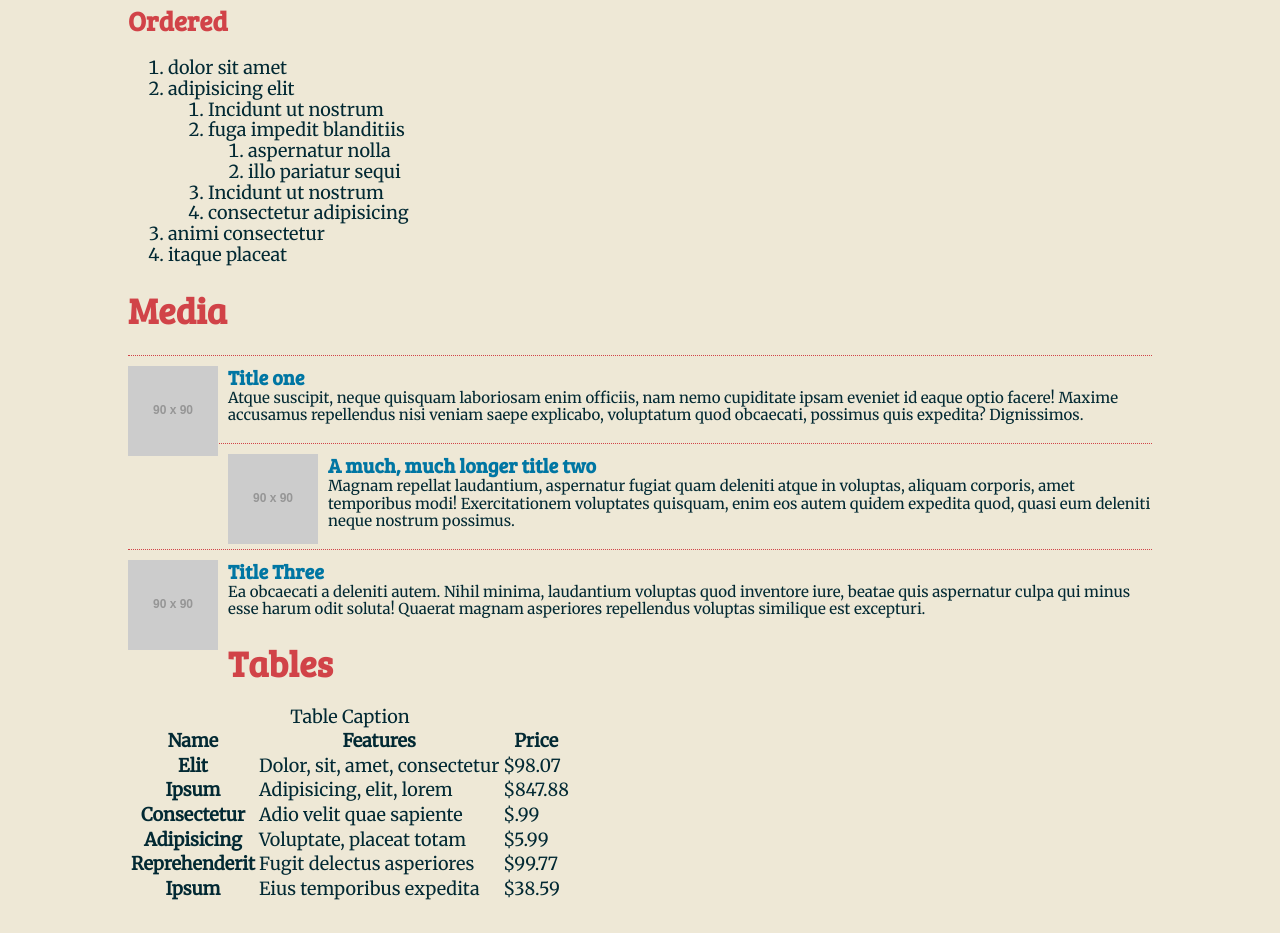
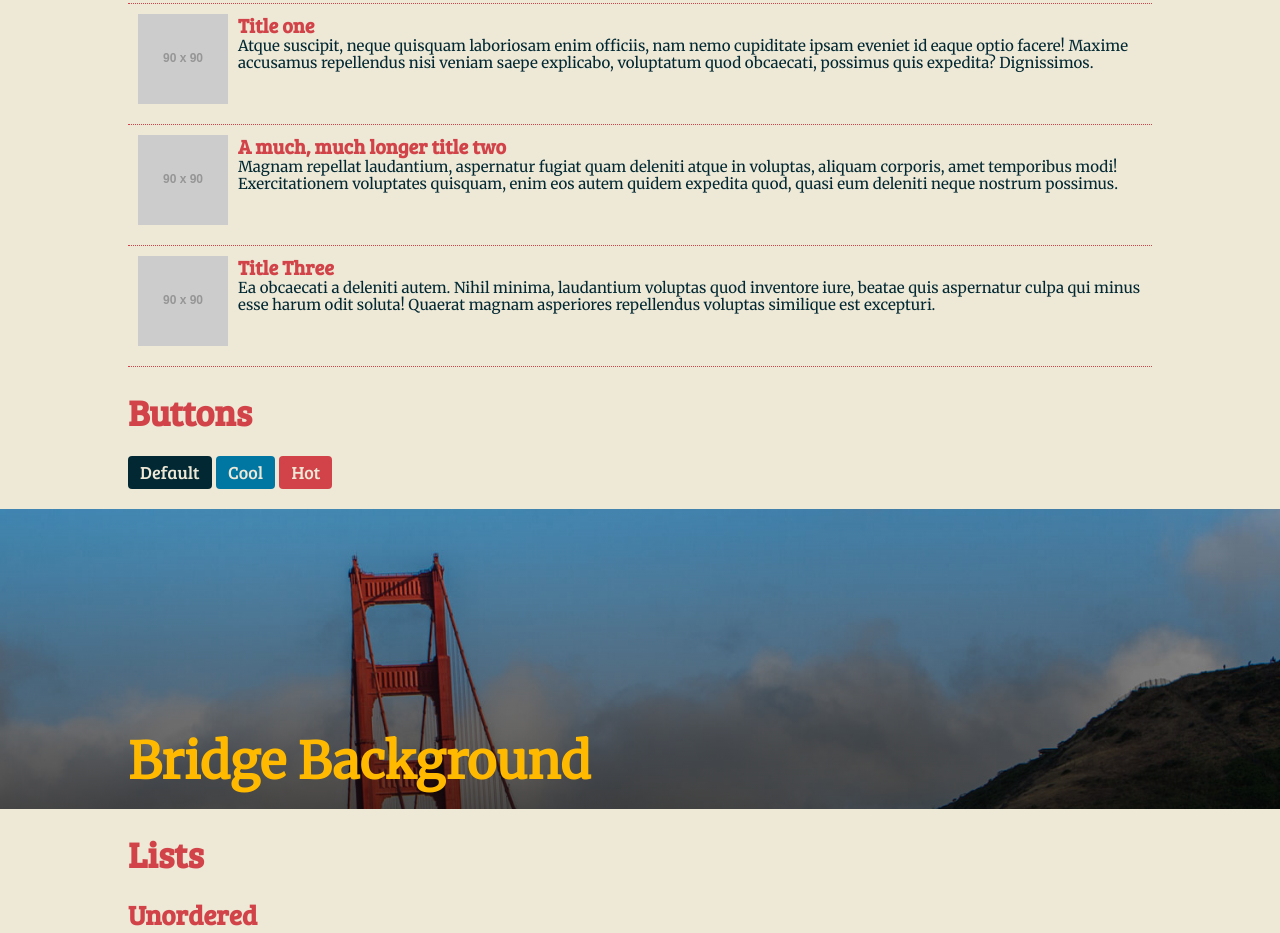
Before and after one commit to aranab/sass-codearx, a website: page index.html in a window 1280 px wide. Shown: the part 1432-2365 px from the top of the page. Drawn offline with Linux system fonts and the light colour scheme; placeholder pictures from the web are drawn by us.

Commit message:
Added style by mixins, extend, ampersand

```diff
--- a/assets/scss/_interface.scss
+++ b/assets/scss/_interface.scss
@@ -0,0 +1,33 @@
+$color-btn-text: $color-backgrounds;
+$color-btn-default: $color-main;
+$color-btn-hot: $red;
+$color-btn-cool: $blue;
+
+%btn {
+    display: inline-block;
+    padding: 6px 12px;
+    text-align: center;
+    white-space: nowrap;
+    vertical-align: middle;
+    cursor: pointer;
+    border: none;
+    border-radius: 4px;
+    font-family: $font-highlight;
+    user-select: none;
+    color: $color-btn-text;
+}
+
+.btn-default {
+    @extend %btn;
+    background: $color-btn-default;
+}
+
+.btn-hot {
+    @extend %btn;
+    background: $color-btn-hot;
+}
+
+.btn-cool {
+    @extend %btn;
+    background: $color-btn-cool;
+}
--- a/assets/scss/_mixins.scss
+++ b/assets/scss/_mixins.scss
@@ -0,0 +1,22 @@
+@mixin backImage(
+    $image,
+    $height: 100vh,
+    $bgPos: center center
+    ) {
+    background: linear-gradient(to bottom, rgba(0,0,0,0), rgba(0,0,0,.6)), url($image);
+    background-repeat: no-repeat;
+    background-position: $bgPos;
+    background-size: cover;
+    height: $height;
+}
+
+@mixin clearfix {
+    &::before,
+    &::after {
+        content: '';
+        display: table;
+    }
+    &::after {
+        clear: both;
+    }
+}
--- a/assets/scss/modules/_backgrounds.scss
+++ b/assets/scss/modules/_backgrounds.scss
@@ -0,0 +1,34 @@
+.background {
+	color: $color-backgrounds;
+	margin: 20px 0;
+	width: 100%;
+	display: table;
+
+	.container {
+		display: table-cell;
+		vertical-align: bottom;
+		padding-bottom: 20px;
+
+		h1 {
+			color: $yellow;
+			font-family: $font-main;
+			font-size: 5rem;
+			line-height: 105%;
+			margin-bottom: 0;
+			padding: 0 10%;
+		}
+
+		p {
+			padding: 0 10%;
+			margin-top: 0;
+		}
+	}
+}
+
+.jumbotron {
+		@include backImage('../images/water.jpg', 600px);
+}
+
+.bridge {
+    @include backImage('../images/bridge.jpg', 300px, top center );
+}
--- a/assets/scss/modules/_media.scss
+++ b/assets/scss/modules/_media.scss
@@ -7,9 +7,20 @@ $color-media-head: $blue;
     list-style: none;
 
     .item {
-        margin-bottom: 20px;
+        padding-bottom: 20px;
+        padding-top: 10px;
+        padding-left: 10px;
         border-top: 1px dotted $color-item-border;
-        padding-top: 10px;
+
+        &:hover {
+            background: $yellow;
+        }
+
+        &:last-of-type {
+            border-bottom: 1px dotted $color-item-border;
+        }
+
+        @include clearfix;
     }
 
     .head {
@@ -17,6 +28,10 @@ $color-media-head: $blue;
         padding: 0;
         color: $color-media-head;
         font-size: 2rem;
+
+        #typography & {
+            color: $red;
+        }
     }
 
     p {
--- a/assets/scss/styles.scss
+++ b/assets/scss/styles.scss
@@ -1,4 +1,8 @@
 @import "variables";
 @import "normalize";
+@import "mixins";
 @import "base";
+@import "interface";
+
 @import "modules/media";
+@import "modules/backgrounds";
--- a/index.html
+++ b/index.html
@@ -29,7 +29,7 @@
         </div><!-- container -->
     </header><!-- Tag: header -->
 
-    <section class="jumbotron" id="jumbotron">
+    <section class="background jumbotron" id="jumbotron">
         <div class="container">
             <h1>Jumbotron</h1>
             <p>Lorem ipsum dolor sit amet, consectetur adipisicing elit. Deserunt cum doloribus asperiores rem beatae
@@ -65,17 +65,56 @@
                 voluptate, placeat totam! Reprehenderit esse deserunt laboriosam, nihil architecto recusandae quas nam
                 quo placeat, perspiciatis natus. Explicabo.
             </p>
+
+            <ol class="media">
+                <li class="item">
+                    <a href="#">
+                        <img src="http://placehold.it/90x90" alt="thumbnail">
+                        <h2 class="head">Title one</h2>
+                        <p>Atque suscipit, neque quisquam laboriosam enim officiis, nam nemo cupiditate ipsam eveniet
+                            id eaque optio facere! Maxime accusamus repellendus nisi veniam saepe explicabo, voluptatum
+                            quod obcaecati, possimus quis expedita? Dignissimos.
+                        </p>
+                    </a>
+                </li><!-- item -->
+                <li class="item">
+                    <a href="#">
+                        <img src="http://placehold.it/90x90" alt="thumbnail">
+                        <h2 class="head">A much, much longer title two</h2>
+                        <p>Magnam repellat laudantium, aspernatur fugiat quam deleniti atque in voluptas, aliquam
+                            corporis, amet temporibus modi! Exercitationem voluptates quisquam, enim eos autem quidem
+                            expedita quod, quasi eum deleniti neque nostrum possimus.
+                        </p>
+                    </a>
+                </li><!-- item -->
+                <li class="item">
+                    <a href="#">
+                        <img src="http://placehold.it/90x90" alt="thumbnail">
+                        <h2 class="head">Title Three</h2>
+                        <p>Ea obcaecati a deleniti autem. Nihil minima, laudantium voluptas quod inventore iure, beatae
+                            quis aspernatur culpa qui minus esse harum odit soluta! Quaerat magnam asperiores
+                            repellendus voluptas similique est excepturi.
+                        </p>
+                    </a>
+                </li><!-- item -->
+            </ol><!-- media -->
         </div><!-- container -->
     </section><!-- #typography -->
 
     <section id="buttons">
         <div class="container">
             <h1>Buttons</h1>
-            <button>Default</button>
-            <button>Cool</button>
-            <button>Hot</button>
+            <button class="btn-default">Default</button>
+            <button class="btn-cool">Cool</button>
+            <button class="btn-hot">Hot</button>
         </div><!-- container -->
     </section><!-- #buttons -->
+
+    <section class="bridge background">
+        <div class="container">
+            <h1>Bridge Background</h1>
+        </div>
+    </section>
 
     <section id="lists">
         <div class="container">
```
Also changed, not shown: README.md, dist/css/styles.css, dist/images/bridge.jpg (added), dist/images/water.jpg (added).
